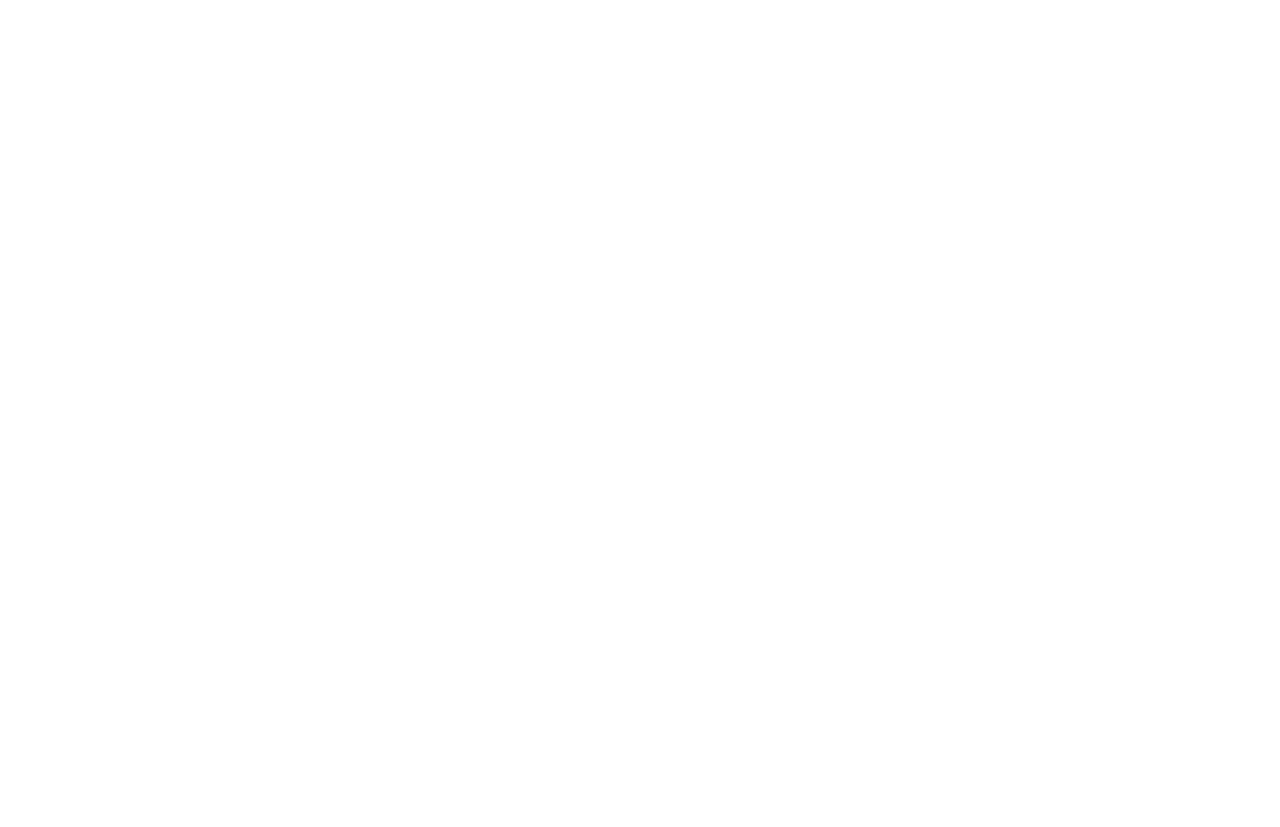
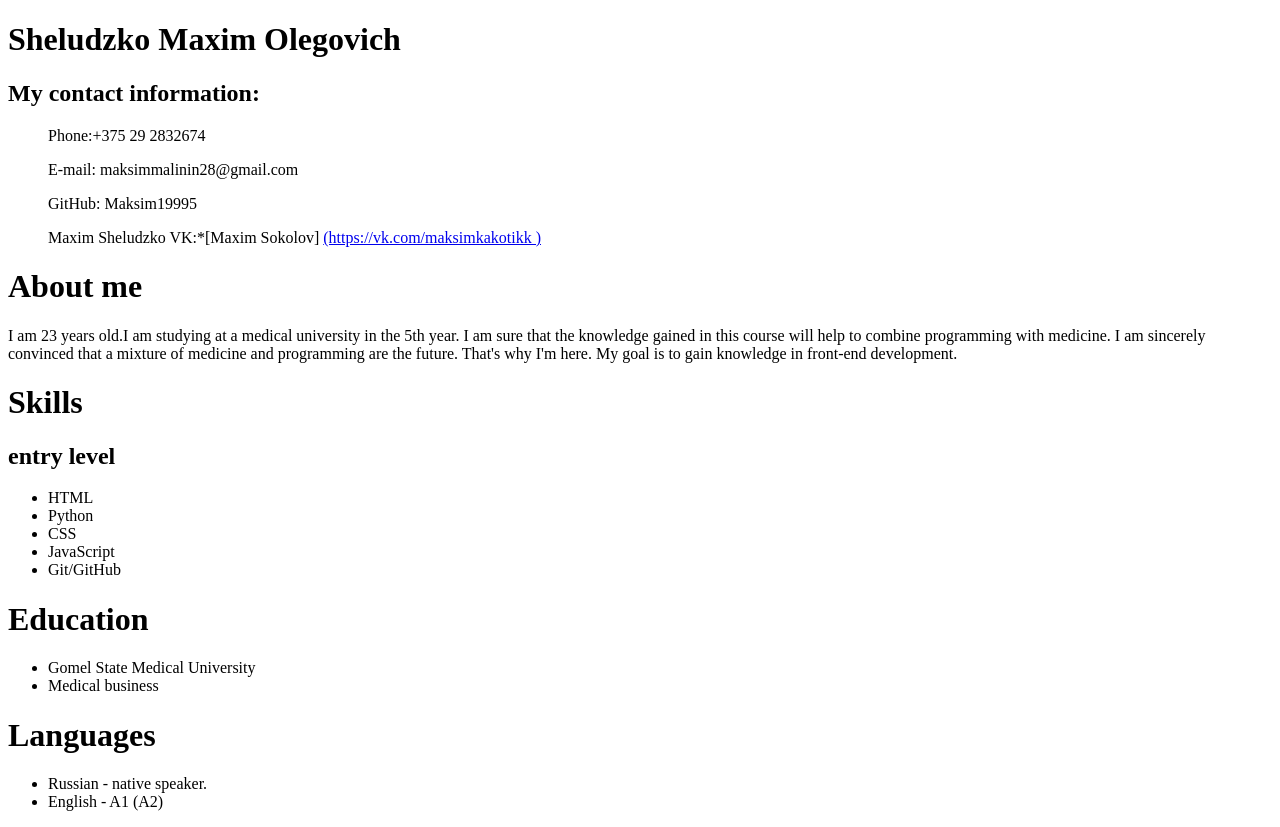
Before and after one commit to Maksim19995/rsschool-cv, a plain HTML site: page index.html in a window 1280 px wide. Before the commit the page ends 800 px from the top, so only its background shows below. Drawn offline with Linux system fonts and the light colour scheme.

Commit message:
Update index.html

```diff
--- a/index.html
+++ b/index.html
@@ -5,5 +5,29 @@
 
 </head>
 <body>
+<h1>Sheludzko Maxim Olegovich</h1>
+<h2>My contact information:</h2>
+<ul>Phone:+375 29 2832674</ul>
+<ul>E-mail: maksimmalinin28@gmail.com</ul>
+<ul>GitHub: Maksim19995</ul>
+<ul>Maxim Sheludzko VK:*[Maxim Sokolov] <a href=https://vk.com/maksimkakotikk >(https://vk.com/maksimkakotikk )</a></ul>
+<h1>About me</h1>
+<p>I am 23 years old.I am studying at a medical university in the 5th year. I am sure that the knowledge gained in this course will help to combine programming with medicine. I am sincerely convinced that a mixture of medicine and programming are the future. That's why I'm here. My goal is to gain knowledge in front-end development.</p>
+<h1>Skills</h1>
+<h2>entry level</h2>
+<ul>
+     <li>HTML</li>
+     <li>Python</li>
+     <li>CSS</li>
+     <li>JavaScript</li>
+     <li>Git/GitHub</li></ul>
+<h1>Education</h1>
+ <ul>
+      <li>Gomel State Medical University</li>
+      <li>Medical business</li></ul>
+<h1>Languages</h1>
+    <ul>
+        <li>Russian - native speaker.</li>
+        <li>English - A1 (A2)</li></ul>
 </body>
 </html>
```
